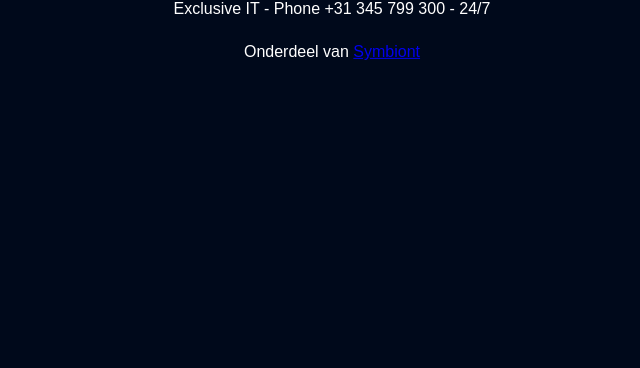
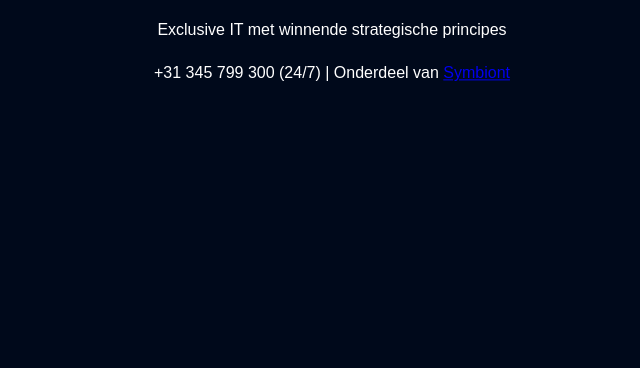
Before and after one commit to jdjongh/octaone, a plain HTML site: page index.html in a window 1280 px wide. Shown: the part 432-800 px from the top of the page, without its empty margins (308-948 px from the left). Drawn offline with nearby package versions, Linux system fonts and the light colour scheme; a web font is replaced by a local one.

Commit message:
Update
Update

```diff
--- a/index.html
+++ b/index.html
@@ -13,8 +13,9 @@
 <!-- partial:index.partial.html -->
 <div class="wrapper">
   <h1>OctaOne<span class="dot">.</span></h1>
-  <p>Exclusive IT - Phone +31 345 799 300 - 24/7</p>
-  <p>Onderdeel van <a href="https://symbiont.nl">Symbiont</a><p>
+  <p>IT met winnende strategische principes</p>
+  <p>Exclusive IT met winnende strategische principes</p>
+  <p>+31 345 799 300 (24/7) | Onderdeel van <a href="https://symbiont.nl">Symbiont</a></p>
   <div class="icons">
   </div>
  </div>
```
